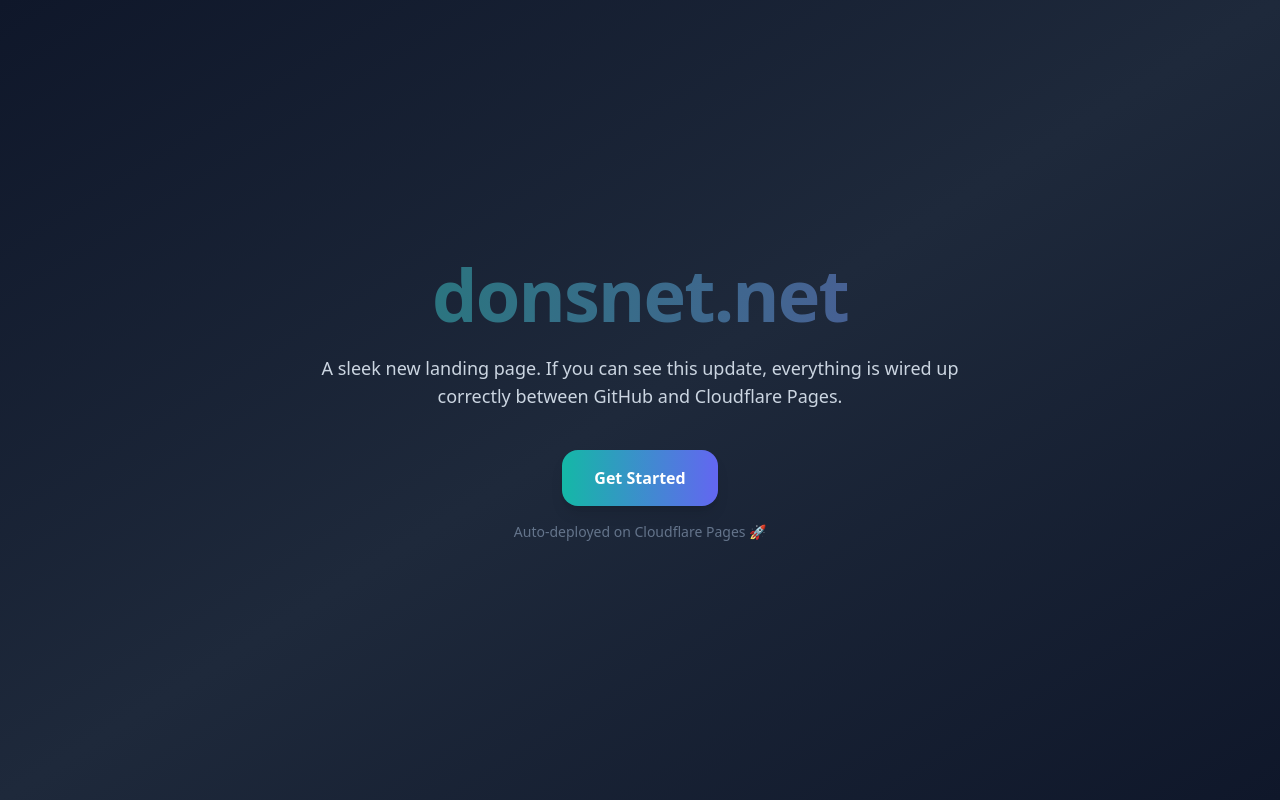
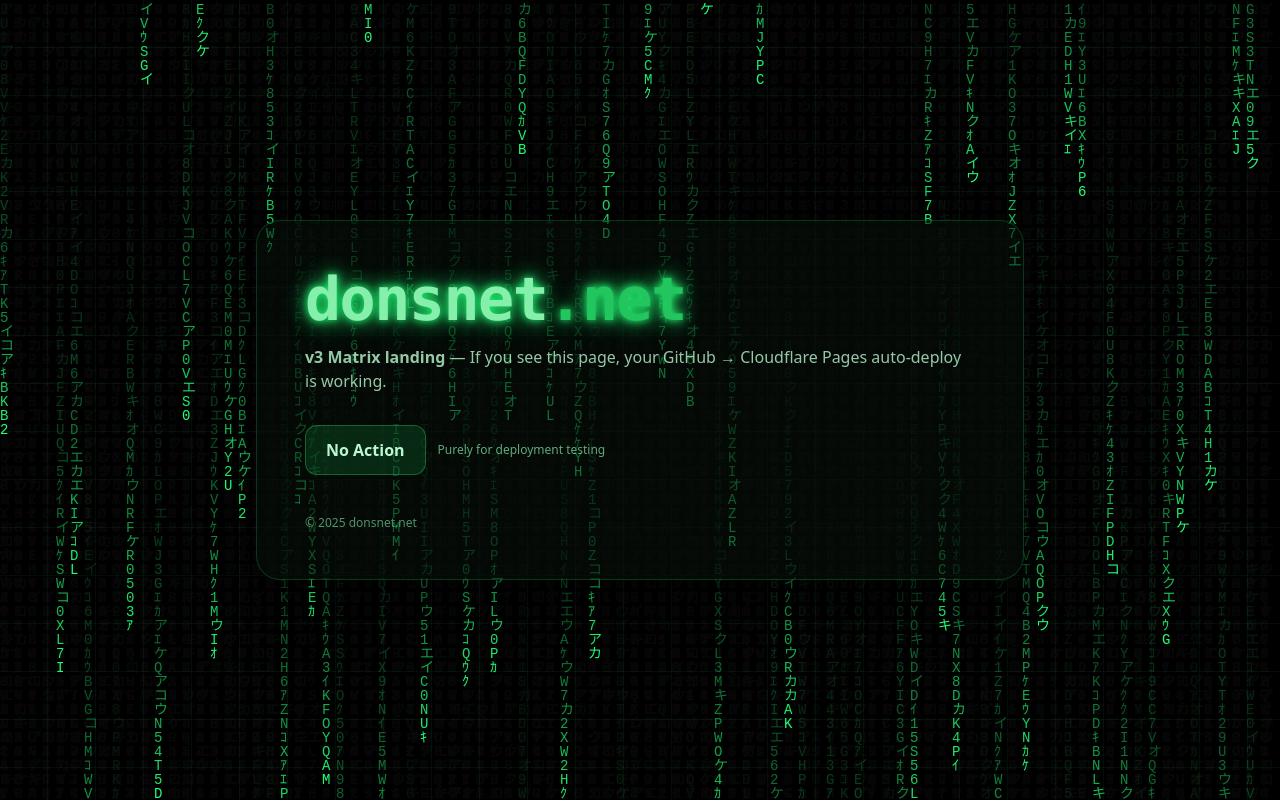
Before and after one commit to miles2912/donsnetwebsite, a plain HTML site: page index.html in a window 1280 px wide. Drawn offline with nearby package versions, Linux system fonts and the light colour scheme.

Commit message:
Update index.html

```diff
--- a/index.html
+++ b/index.html
@@ -3,23 +3,78 @@
 <head>
   <meta charset="utf-8" />
   <meta name="viewport" content="width=device-width, initial-scale=1" />
-  <title>donsnet.net</title>
+  <title>donsnet.net — v3</title>
+  <meta name="description" content="Matrix‑style minimal landing page for donsnet.net" />
   <script src="https://cdn.tailwindcss.com"></script>
+  <style>
+    /* Subtle grid overlay */
+    .grid-overlay {
+      background-image:
+        linear-gradient(rgba(34,255,119,0.06) 1px, transparent 1px),
+        linear-gradient(90deg, rgba(34,255,119,0.06) 1px, transparent 1px);
+      background-size: 48px 48px, 48px 48px;
+      background-position: -1px -1px, -1px -1px;
+    }
+    /* Neon glow helper */
+    .glow-green { text-shadow: 0 0 8px #22ff77, 0 0 22px #22ff77; }
+    /* Card border */
+    .glass { background: rgba(8,16,10,0.6); border: 1px solid rgba(34,255,119,0.18); box-shadow: 0 10px 40px rgba(0,0,0,0.35); }
+    html, body { height: 100%; }
+  </style>
 </head>
-<body class="bg-gradient-to-br from-slate-900 via-slate-800 to-slate-900 text-white min-h-screen flex items-center justify-center">
-  <div class="text-center p-8">
-    <h1 class="text-6xl md:text-7xl font-black tracking-tight bg-gradient-to-r from-teal-400 to-indigo-400 bg-clip-text text-transparent animate-pulse">
-      donsnet.net
-    </h1>
-    <p class="mt-6 text-lg text-slate-300 max-w-2xl mx-auto">
-      A sleek new landing page. If you can see this update, everything is wired up correctly between GitHub and Cloudflare Pages.
-    </p>
-    <div class="mt-10 flex flex-col items-center gap-4">
-      <a href="#" class="rounded-2xl px-8 py-4 bg-gradient-to-r from-teal-500 to-indigo-500 text-white font-semibold shadow-lg hover:opacity-90">
-        Get Started
-      </a>
-      <p class="text-sm text-slate-500">Auto-deployed on Cloudflare Pages 🚀</p>
-    </div>
-  </div>
+<body class="relative min-h-screen text-green-200 bg-gradient-to-b from-black via-[#020904] to-black overflow-hidden">
+  <!-- Matrix rain canvas -->
+  <canvas id="matrix" class="pointer-events-none fixed inset-0 -z-10"></canvas>
+  <!-- Subtle grid overlay -->
+  <div class="grid-overlay pointer-events-none fixed inset-0 -z-10"></div>
+
+  <main class="relative flex items-center justify-center min-h-screen p-6">
+    <section class="glass rounded-3xl max-w-3xl w-full p-8 md:p-12">
+      <h1 class="font-mono text-4xl md:text-6xl font-black tracking-tight text-green-300 glow-green">
+        donsnet<span class="text-green-500">.net</span>
+      </h1>
+      <p class="mt-4 text-sm md:text-base text-green-200/80 leading-relaxed">
+        <strong>v3 Matrix landing</strong> — If you see this page, your GitHub → Cloudflare Pages auto‑deploy is working.
+      </p>
+      <div class="mt-8 flex flex-wrap items-center gap-3">
+        <a href="#" class="rounded-xl px-5 py-3 font-semibold bg-green-600/20 hover:bg-green-500/25 border border-green-400/30 text-green-200">No Action</a>
+        <span class="text-xs text-green-300/70">Purely for deployment testing</span>
+      </div>
+      <footer class="mt-10 text-xs text-green-300/60">© <span id="year"></span> donsnet.net</footer>
+    </section>
+  </main>
+
+  <script>
+    // Matrix rain — lightweight canvas effect
+    const c = document.getElementById('matrix');
+    const ctx = c.getContext('2d');
+    const setSize = () => { c.width = window.innerWidth; c.height = window.innerHeight; };
+    window.addEventListener('resize', setSize); setSize();
+    const chars = 'アイウエオカキクケコｱｲｳｴｵｶｷｸｹｺ0123456789ABCDEFGHIJKLMNOPQRSTUVWXYZ';
+    const fontSize = 14; // px
+    let columns = Math.floor(c.width / fontSize);
+    let drops = Array(columns).fill(1);
+
+    function draw(){
+      ctx.fillStyle = 'rgba(0, 10, 4, 0.08)';
+      ctx.fillRect(0,0,c.width,c.height);
+      ctx.fillStyle = '#22ff77';
+      ctx.font = fontSize + 'px monospace';
+      for (let i=0; i<drops.length; i++){
+        const text = chars[Math.floor(Math.random()*chars.length)];
+        ctx.fillText(text, i*fontSize, drops[i]*fontSize);
+        if (drops[i]*fontSize > c.height && Math.random() > 0.975) drops[i] = 0;
+        drops[i]++;
+      }
+      requestAnimationFrame(draw);
+    }
+    // Recompute columns on resize subtly
+    const resizeObserver = new ResizeObserver(() => { columns = Math.floor(c.width / fontSize); drops = Array(columns).fill(1); });
+    resizeObserver.observe(c);
+    draw();
+
+    // Year stamp
+    document.getElementById('year').textContent = new Date().getFullYear();
+  </script>
 </body>
 </html>
```
